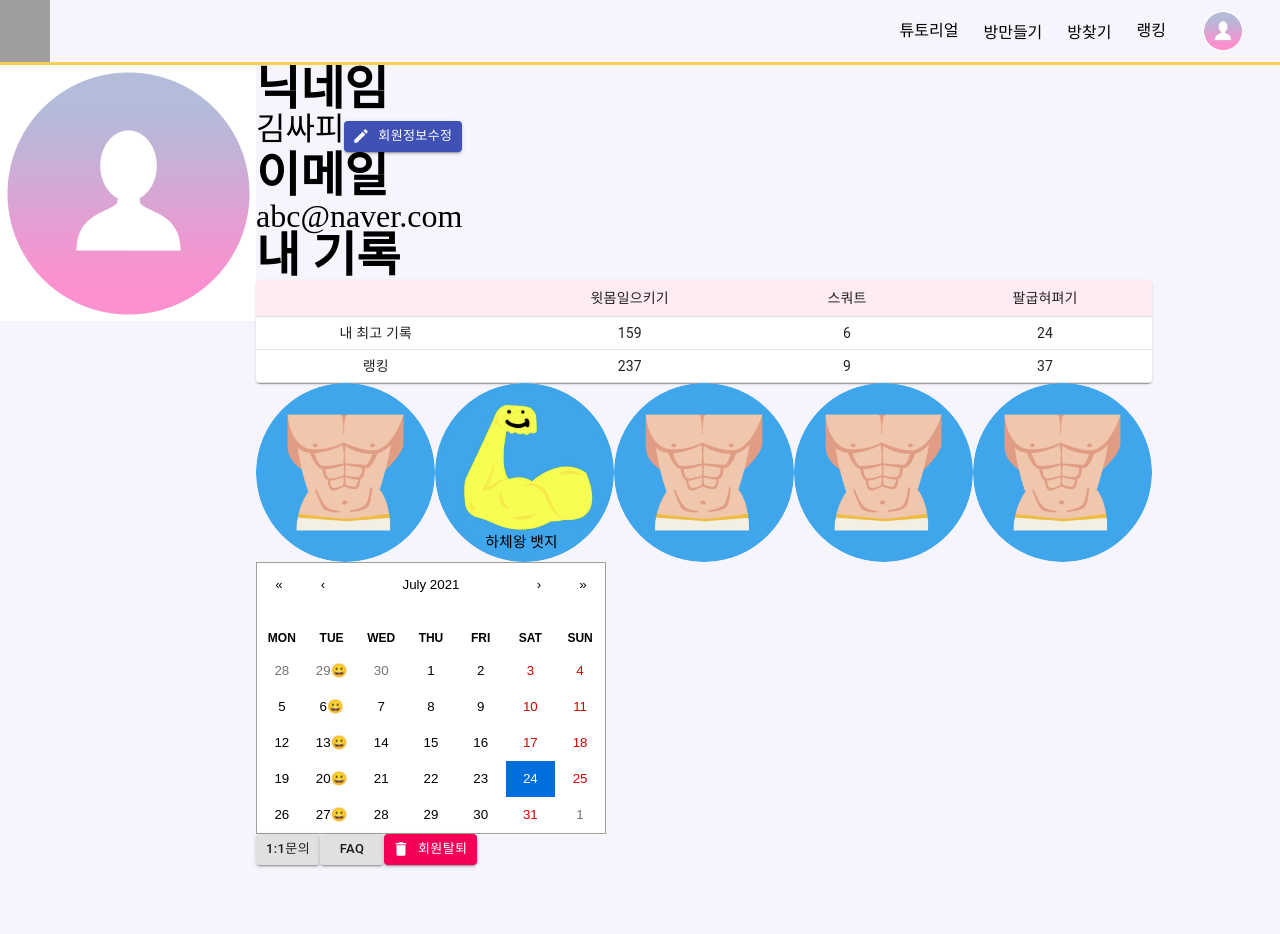
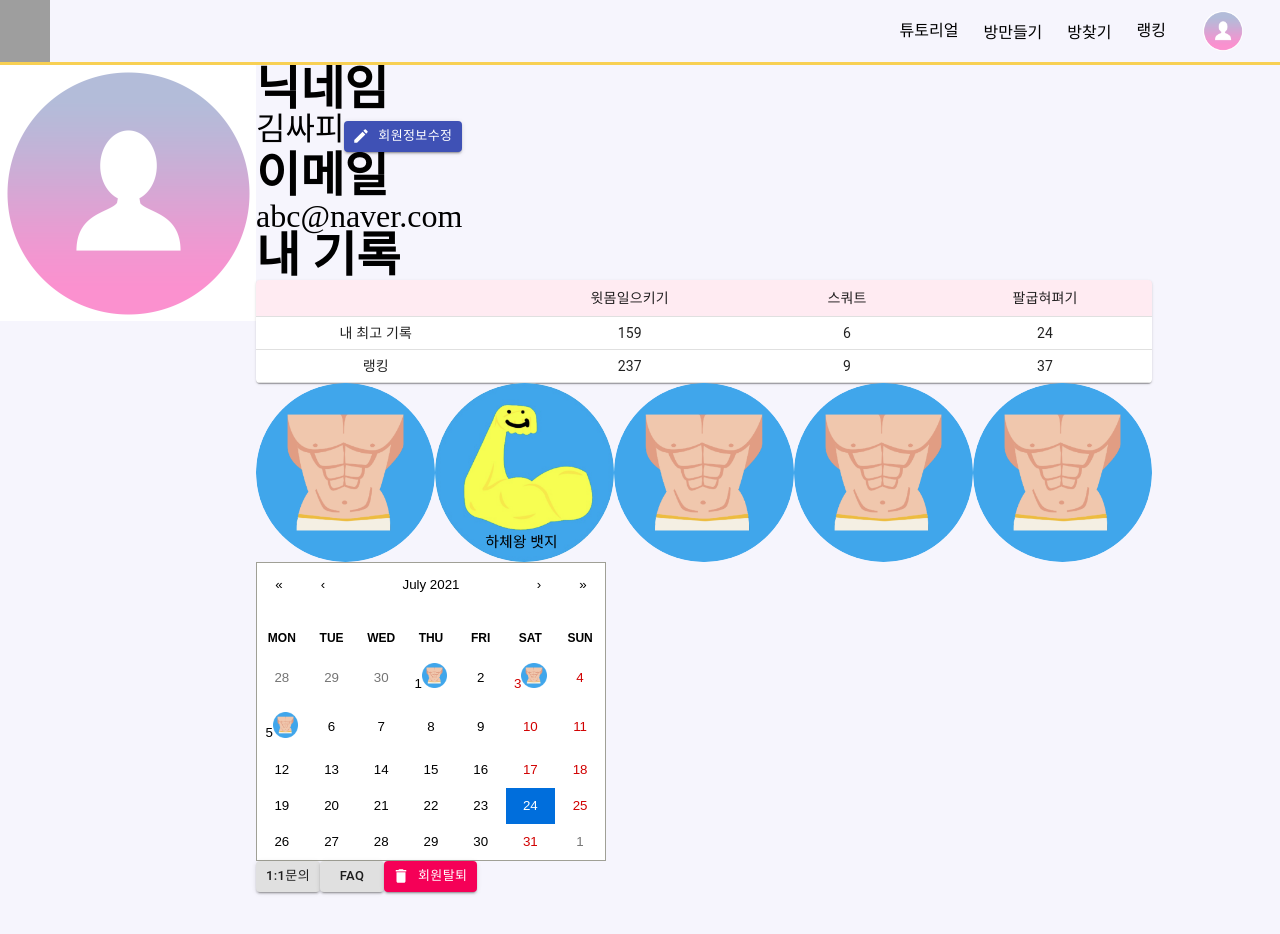
Before and after one commit to yesfordev/homedong, a React (Create React App) app in the folder frontend/: page /mypage in a window 1280 px wide. Shown: the top 934 px of the page. Built offline with nearby package versions, Linux system fonts and the light colour scheme; grey boxes are pictures that could not be loaded.

Commit message:
FEAT: 캘린더내 이미지 삽입 구현 [#S05P13A608-71] - 특정 날짜에 이미지 삽입 기능 구현

```diff
--- a/frontend/src/features/mypage/Calender.jsx
+++ b/frontend/src/features/mypage/Calender.jsx
@@ -1,9 +1,22 @@
 import React, { useState } from 'react';
 import { Calendar as Main } from 'react-calendar';
 import 'react-calendar/dist/Calendar.css';
+import Badge1 from '../../assets/badge1.png';
 
 const content = ({ date, view }) => {
-  return view === 'month' && date.getDay() === 2 ? '😀' : null;
+  // test dates
+  const dates = [
+    [7, 1],
+    [7, 3],
+    [7, 5],
+  ];
+  return dates.map(([m, d]) => {
+    return view === 'month' &&
+      date.getMonth() === m - 1 &&
+      date.getDate() === d ? (
+      <img alt="prize" src={Badge1} style={{ width: '70%' }} />
+    ) : null;
+  });
 };
 
 const onClick = (V) => {
```
